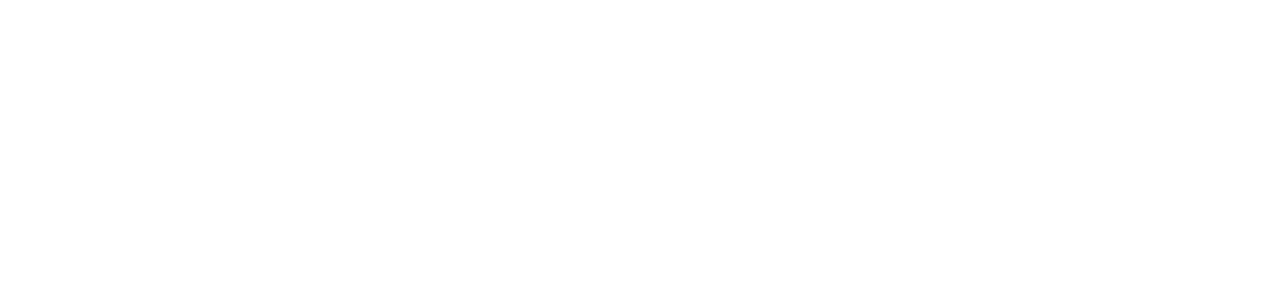
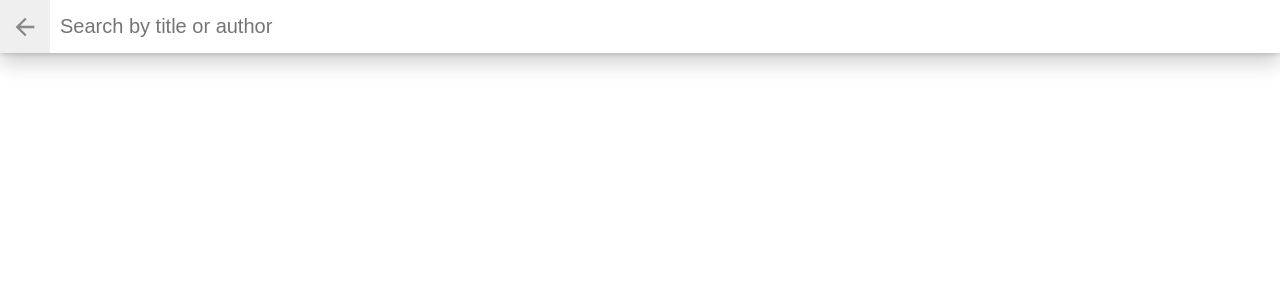
Before and after one commit to Jess2D/myReads, a React (Create React App) app: page /search in a window 1280 px wide. Shown: the top 300 px of the page. Built offline with nearby package versions, Linux system fonts and the light colour scheme.

Commit message:
feat: Setting all routes to the app

```diff
--- a/src/ListBooks.js
+++ b/src/ListBooks.js
@@ -1,6 +1,8 @@
 import React, { Component  } from "react";
+import { Link } from 'react-router-dom'
 import PropTypes from "prop-types";
 import "./App.css";
+import Search from "./Search";
 
 
 class ListBooks extends Component {
@@ -75,6 +77,9 @@
               </div>
             </div>
           </div>
+          <div className="open-search">
+            <Link to='/search' onClick={Search}><button></button></Link>
+          </div>
         </div>
     );
   }
--- a/src/Search.js
+++ b/src/Search.js
@@ -1,12 +1,33 @@
 import React from "react";
+import { Link } from 'react-router-dom'
 import "./App.css";
+import Home from "./Home";
 
 
  function Search() {
 
   return (
   <div>
+     <div className="search-books">
+        <div className="search-books-bar">
+             <Link to='/' onClick={Home}><button className="close-search" >Close</button></Link>
+              <div className="search-books-input-wrapper">
+                {/*
+                  NOTES: The search from BooksAPI is limited to a particular set of search terms.
+                  You can find these search terms here:
+                  https://github.com/udacity/reactnd-project-myreads-starter/blob/master/SEARCH_TERMS.md
 
+                  However, remember that the BooksAPI.search method DOES search by title or author. So, don't worry if
+                  you don't find a specific author or title. Every search is limited by search terms.
+                */}
+                <input type="text" placeholder="Search by title or author"/>
+
+              </div>
+            </div>
+            <div className="search-books-results">
+              <ol className="books-grid"></ol>
+        </div>
+     </div>
   </div>
  );
  }
```
